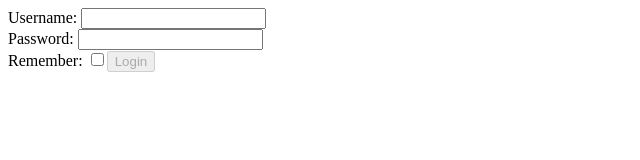
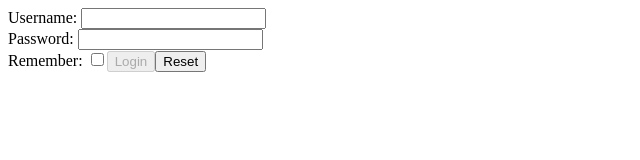
Before and after one commit to SuleymanAmangeldiyev/re_done_develhope_ex, a React (Create React App) app: page / in a window 1280 px wide. Shown: the top 160 px of the page, without its empty margins (0-640 px from the left). Built offline with nearby package versions, Linux system fonts and the light colour scheme.

Commit message:
the ex: 29 (form - 04) has done

```diff
--- a/src/App.jsx
+++ b/src/App.jsx
@@ -12,6 +12,6 @@ export class App extends Component {
 
 export default App;
 
-// the ex: 28  (Form - 03)
+// the ex: 29  (Form - 04)
 
-// Add a "login" button to the Login component. This button should be disabled as long as the username and password inputs are empty. When clicked, the event handler attached to the button should call an onLogin function passed as a prop to the Login component, passing it the state.
+//Add a "reset" button to the Login component that clears the content of all three inputs when clicked.
--- a/src/Login.jsx
+++ b/src/Login.jsx
@@ -23,6 +23,15 @@ export class Login extends Component {
     })
     alert("You loged in! ")
   }
+
+  restart = () => {
+    this.setState({
+      username: "",
+      password: "",
+      remember: false,
+      login: false,
+    });
+  }
   render() {
     return (
       <div>
@@ -33,7 +42,7 @@ export class Login extends Component {
           id="username"
           value={this.state.username}
           onChange={this.control}
-        />{" "}
+        />
         <br />
         <label htmlFor="password">Password: </label>
         <input
@@ -49,7 +58,7 @@ export class Login extends Component {
           name="remember"
           type="checkbox"
           id="remember"
-          value={this.state.remember}
+          checked={this.state.remember} onClick={this.control}
         />
         <button
           type="button"
@@ -58,6 +67,7 @@ export class Login extends Component {
         >
           Login
         </button>
+        <button type="button" onClick={this.restart}>Reset</button>
       </div>
     );
   }
```
